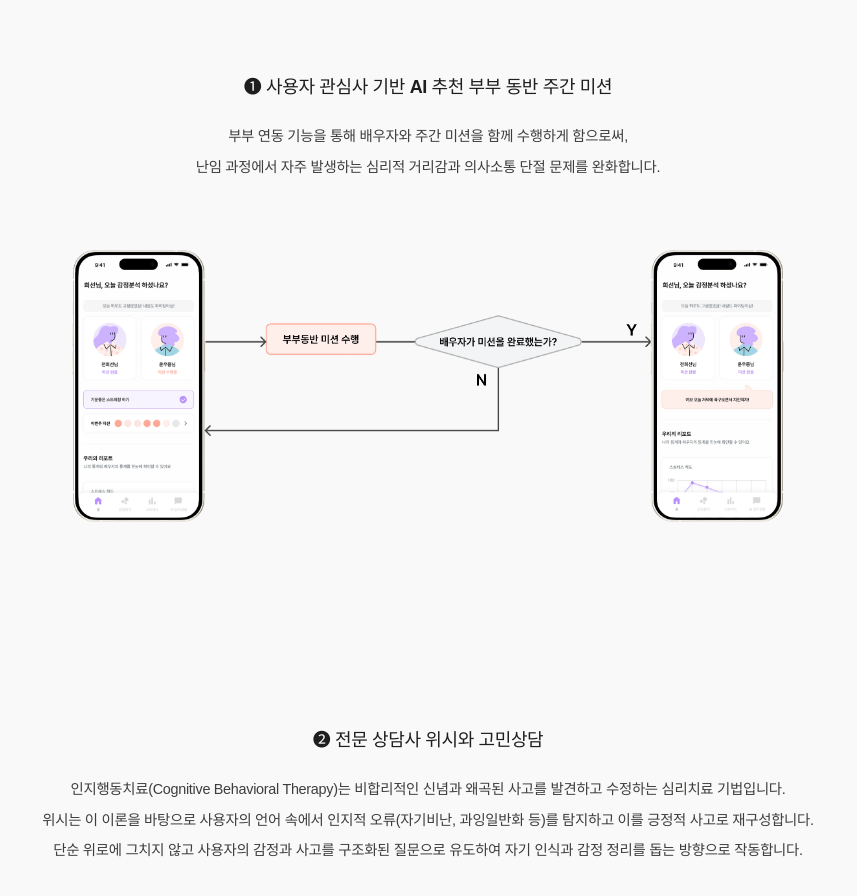
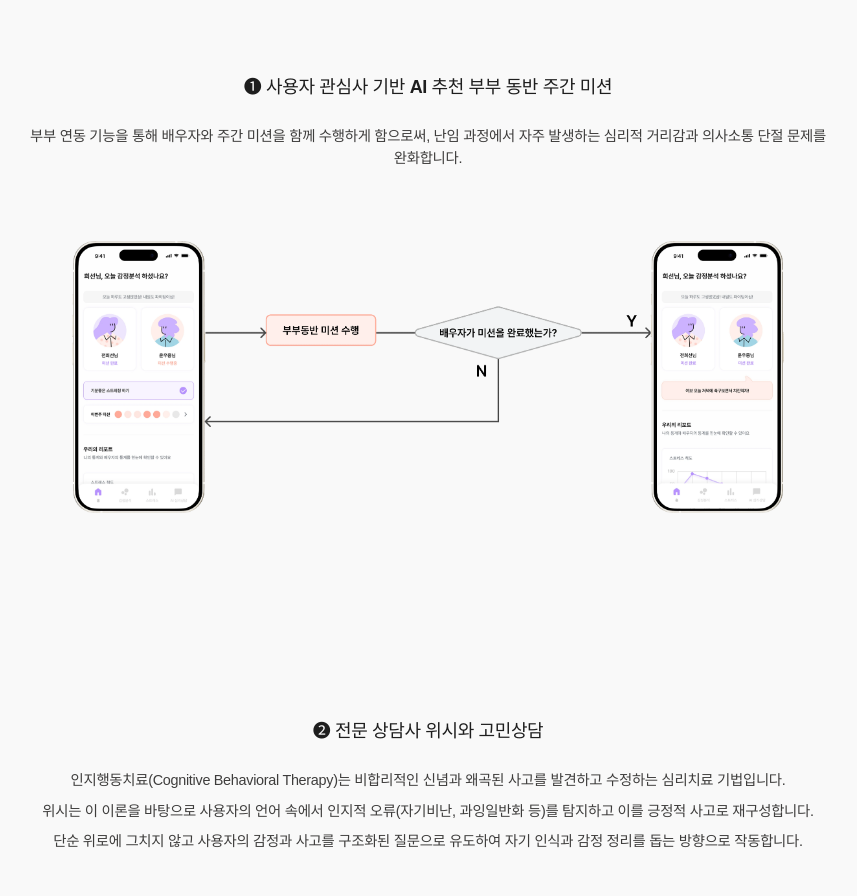
Before and after one commit to HuiseonDev/huiseon_portfolio, a React (Vite) app: page /project/wish in a window 1280 px wide. Shown: the part 2500-3396 px from the top of the page, without its empty margins (212-1069 px from the left). Built offline with nearby package versions, Linux system fonts and the light colour scheme; a web font is replaced by a local one.

Commit message:
Docs: Wish 데이터 content 수정

```diff
--- a/src/data/issues.ts
+++ b/src/data/issues.ts
@@ -266,10 +266,9 @@ export const IssuesWish: IssueType[] = [
 export const WishServiceContent: WishItem[] = [
   {
     title: "❶ 사용자 관심사 기반 AI 추천 부부 동반 주간 미션",
-    content: [
-      "부부 연동 기능을 통해 배우자와 주간 미션을 함께 수행하게 함으로써,",
-      " 난임 과정에서 자주 발생하는 심리적 거리감과 의사소통 단절 문제를 완화합니다.",
-    ],
+    content:
+      "부부 연동 기능을 통해 배우자와 주간 미션을 함께 수행하게 함으로써, 난임 과정에서 자주 발생하는 심리적 거리감과 의사소통 단절 문제를 완화합니다.",
+
     img: "/img/wish-img01.webp",
   },
   {
```
